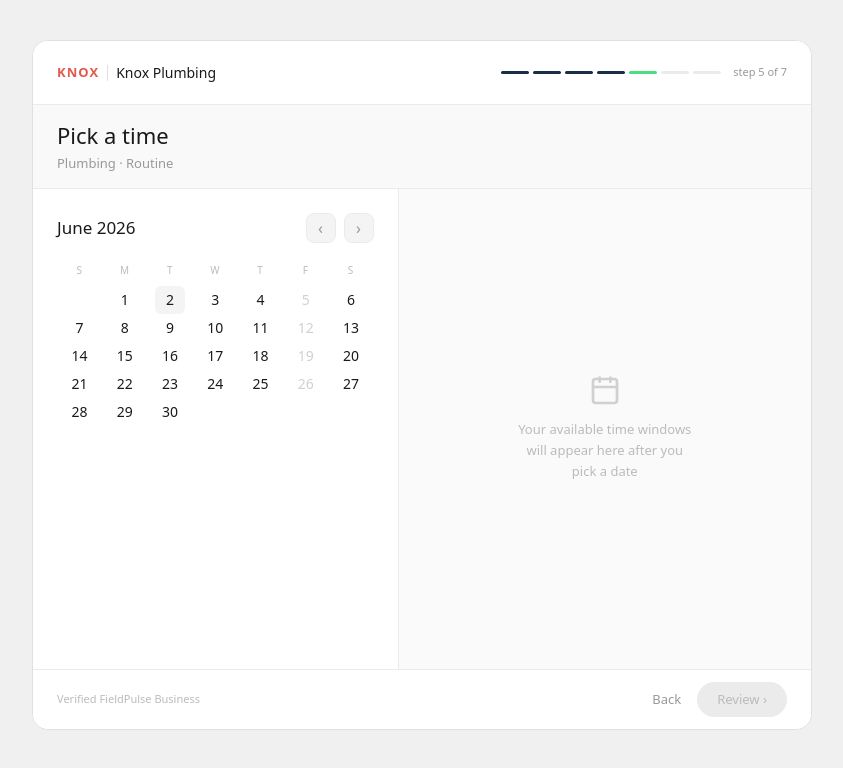
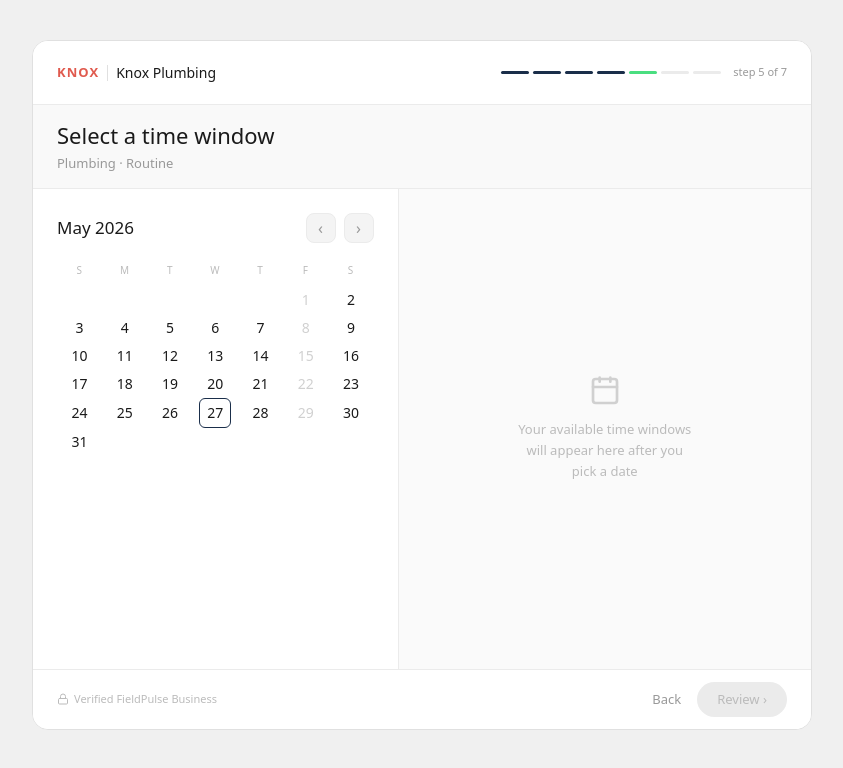
Before and after one commit to viorbitsystems/fieldpulse-booking-portal, a Next.js app: page /book in a window 1280 px wide. Shown: the top 768 px of the page, without its empty margins (218-1061 px from the left). Built offline with nearby package versions, Linux system fonts and the light colour scheme.

Commit message:
refine UI: time slot copy, today indicator, lock icon, month nav

```diff
--- a/app/book/page.tsx
+++ b/app/book/page.tsx
@@ -1,6 +1,7 @@
 "use client";
 
 import { useState } from "react";
+import { Lock } from "lucide-react";
 import { BookingCalendar } from "@/components/BookingCalendar";
 import { RightColumnPlaceholder } from "@/components/RightColumnPlaceholder";
 import { WindowSelector } from "@/components/WindowSelector";
@@ -53,7 +54,7 @@ export default function BookPage() {
 
         {/* StepMeta */}
         <div className="w-full border-b border-[#ebebeb] bg-[#f9f9f9]" style={{ padding: '14px 24px' }}>
-          <p className="text-neutral-900 font-medium" style={{ fontSize: 22 }}>Pick a time</p>
+          <p className="text-neutral-900 font-medium" style={{ fontSize: 22 }}>Select a time window</p>
           <p className="text-neutral-500" style={{ fontSize: 13, marginTop: 2 }}>Plumbing · Routine</p>
         </div>
 
@@ -72,6 +73,7 @@ export default function BookPage() {
               />
               {selectedWindow !== null && (
                 <BlockSelector
+                  selectedWindow={selectedWindow}
                   selectedBlock={selectedBlock}
                   onSelectBlock={setSelectedBlock}
                 />
@@ -85,7 +87,8 @@ export default function BookPage() {
           className="w-full border-t border-[#ebebeb] bg-white flex items-center justify-between"
           style={{ padding: '12px 24px' }}
         >
-          <span className="text-neutral-400" style={{ fontSize: 11 }}>
+          <span className="flex items-center text-neutral-400" style={{ fontSize: 11, gap: 5 }}>
+            <Lock size={12} color="#bbb" />
             Verified FieldPulse Business
           </span>
           <div className="flex items-center gap-4">
--- a/components/BlockSelector.tsx
+++ b/components/BlockSelector.tsx
@@ -2,17 +2,34 @@
 
 import clsx from "clsx";
 
-const BLOCKS = [
-  { id: "8:00 – 10:00 am",      label: "8:00 – 10:00 am",      availability: "2 slots available" },
-  { id: "10:00 am – 12:00 pm",  label: "10:00 am – 12:00 pm",  availability: "1 slot available"  },
-];
+type Window = "morning" | "afternoon" | "evening";
+
+const BLOCKS: Record<Window, { id: string; label: string; availability: string }[]> = {
+  morning: [
+    { id: "8 – 10 am",   label: "8 – 10 am",   availability: "2 slots available" },
+    { id: "10 am – 12 pm", label: "10 am – 12 pm", availability: "1 slot available"  },
+  ],
+  afternoon: [
+    { id: "12 – 2 pm", label: "12 – 2 pm", availability: "3 slots available" },
+    { id: "2 – 4 pm",  label: "2 – 4 pm",  availability: "2 slots available" },
+    { id: "4 – 5 pm",  label: "4 – 5 pm",  availability: "1 slot available"  },
+  ],
+  evening: [
+    { id: "5 – 7 pm", label: "5 – 7 pm", availability: "1 slot available" },
+    { id: "7 – 8 pm", label: "7 – 8 pm", availability: "2 slots available" },
+  ],
+};
 
 interface BlockSelectorProps {
+  selectedWindow: Window;
   selectedBlock: string | null;
   onSelectBlock: (block: string) => void;
 }
 
-export function BlockSelector({ selectedBlock, onSelectBlock }: BlockSelectorProps) {
+export function BlockSelector({ selectedWindow, selectedBlock, onSelectBlock }: BlockSelectorProps) {
+  const blocks = BLOCKS[selectedWindow];
+  const cols = selectedWindow === "afternoon" ? "grid-cols-3" : "grid-cols-2";
+
   return (
     <div style={{ marginTop: 16 }}>
       <p
@@ -22,16 +39,15 @@ export function BlockSelector({ selectedBlock, onSelectBlock }: BlockSelectorPro
         Choose a 2-hour block
       </p>
 
-      <div className="grid grid-cols-2 gap-2">
-        {BLOCKS.map(({ id, label, availability }) => {
+      <div className={clsx("grid gap-2", cols)}>
+        {blocks.map(({ id, label, availability }) => {
           const active = selectedBlock === id;
           return (
             <button
               key={id}
               onClick={() => onSelectBlock(id)}
               className={clsx(
-                "flex flex-col items-start rounded-xl border cursor-pointer text-left transition-colors",
-                { "px-[14px] py-3": true },
+                "flex flex-col items-start rounded-xl border cursor-pointer text-left transition-colors px-[14px] py-3",
                 active
                   ? "border-brand-navy bg-[#f0f4f8]"
                   : "border-neutral-200 bg-white hover:border-neutral-300"
--- a/components/BookingCalendar.tsx
+++ b/components/BookingCalendar.tsx
@@ -1,21 +1,30 @@
 "use client";
 
+import { useState } from "react";
 import clsx from "clsx";
 
 const DOW_LABELS = ["S", "M", "T", "W", "T", "F", "S"];
-const UNAVAILABLE = new Set([5, 12, 19, 26]);
-const TODAY = 2;
-const START_DOW = 1; // June 1, 2026 = Monday
-const DAYS_IN_MONTH = 30;
+const MONTH_NAMES = [
+  "January", "February", "March", "April", "May", "June",
+  "July", "August", "September", "October", "November", "December",
+];
+const UNAVAILABLE_DOW = 5; // Fridays are unavailable
+const TODAY_MONTH = 4;     // May (0-indexed)
+const TODAY_DAY = 27;
+const YEAR = 2026;
 
-function buildGrid(): (number | null)[] {
-  const cells: (number | null)[] = new Array(START_DOW).fill(null);
-  for (let d = 1; d <= DAYS_IN_MONTH; d++) cells.push(d);
+function buildGrid(year: number, month: number): (number | null)[] {
+  const firstDow = new Date(year, month, 1).getDay();
+  const daysInMonth = new Date(year, month + 1, 0).getDate();
+  const cells: (number | null)[] = new Array(firstDow).fill(null);
+  for (let d = 1; d <= daysInMonth; d++) cells.push(d);
   while (cells.length % 7 !== 0) cells.push(null);
   return cells;
 }
 
-const grid = buildGrid();
+function isUnavailable(year: number, month: number, day: number): boolean {
+  return new Date(year, month, day).getDay() === UNAVAILABLE_DOW;
+}
 
 interface BookingCalendarProps {
   selectedDate: number | null;
@@ -23,21 +32,30 @@ interface BookingCalendarProps {
 }
 
 export function BookingCalendar({ selectedDate, onSelectDate }: BookingCalendarProps) {
+  const [displayMonth, setDisplayMonth] = useState(4); // May
+
+  const grid = buildGrid(YEAR, displayMonth);
+
+  function prev() { setDisplayMonth((m) => (m === 0 ? 11 : m - 1)); }
+  function next() { setDisplayMonth((m) => (m === 11 ? 0 : m + 1)); }
+
   return (
     <div className="p-6">
       {/* Month header */}
       <div className="flex items-center justify-between mb-5">
         <span className="text-neutral-900 font-medium" style={{ fontSize: 17 }}>
-          June 2026
+          {MONTH_NAMES[displayMonth]} {YEAR}
         </span>
         <div className="flex items-center gap-2">
           <button
+            onClick={prev}
             className="flex items-center justify-center bg-neutral-100 border border-neutral-200 rounded-lg text-neutral-500"
             style={{ width: 30, height: 30 }}
           >
             ‹
           </button>
           <button
+            onClick={next}
             className="flex items-center justify-center bg-neutral-100 border border-neutral-200 rounded-lg text-neutral-500"
             style={{ width: 30, height: 30 }}
           >
@@ -64,8 +82,8 @@ export function BookingCalendar({ selectedDate, onSelectDate }: BookingCalendarP
         {grid.map((day, i) => {
           if (day === null) return <div key={i} />;
 
-          const unavailable = UNAVAILABLE.has(day);
-          const today = day === TODAY;
+          const unavailable = isUnavailable(YEAR, displayMonth, day);
+          const today = displayMonth === TODAY_MONTH && day === TODAY_DAY;
           const selected = day === selectedDate;
 
           return (
@@ -73,11 +91,10 @@ export function BookingCalendar({ selectedDate, onSelectDate }: BookingCalendarP
               <span
                 onClick={() => !unavailable && onSelectDate(day)}
                 className={clsx(
-                  "flex items-center justify-center p-[7px] min-w-[30px] text-center leading-none",
-                  { "text-[14px]": true },
+                  "flex items-center justify-center p-[7px] min-w-[30px] text-center leading-none text-[14px]",
                   selected && "bg-brand-navy text-white font-semibold rounded-full",
                   !selected && unavailable && "text-neutral-300 cursor-default",
-                  !selected && !unavailable && today && "bg-neutral-100 font-medium text-neutral-900 rounded-[6px] cursor-pointer",
+                  !selected && !unavailable && today && "border border-[#1a2e4a] text-neutral-900 rounded-[6px] cursor-pointer",
                   !selected && !unavailable && !today && "text-neutral-900 rounded-[6px] cursor-pointer hover:bg-neutral-100"
                 )}
               >
--- a/components/ConfirmationModal.tsx
+++ b/components/ConfirmationModal.tsx
@@ -43,7 +43,7 @@ export function ConfirmationModal({ isOpen, onClose }: ConfirmationModalProps) {
           </div>
           {/* Right column */}
           <div style={{ paddingLeft: 20 }}>
-            <SummaryRow label="Preferred time" value="Tue, June 9 · 8:00 – 10:00 am" showEdit />
+            <SummaryRow label="Preferred time" value="Tue, June 9 · 8 – 10 am" showEdit />
             <SummaryRow label="Contact"        value="Tyler · text preferred"         showEdit />
             <SummaryRow label="Confirmation"   value="Within 2 hours by text"         isLast />
           </div>
```
